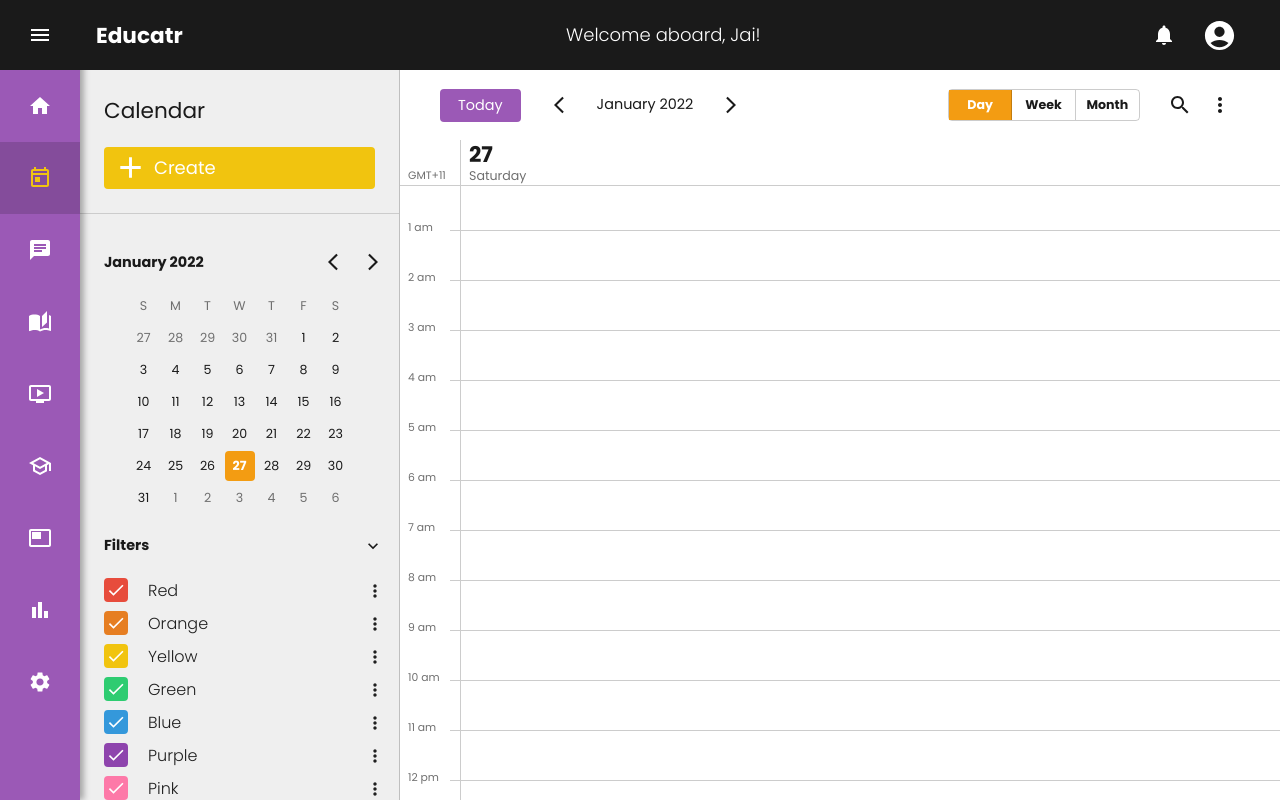
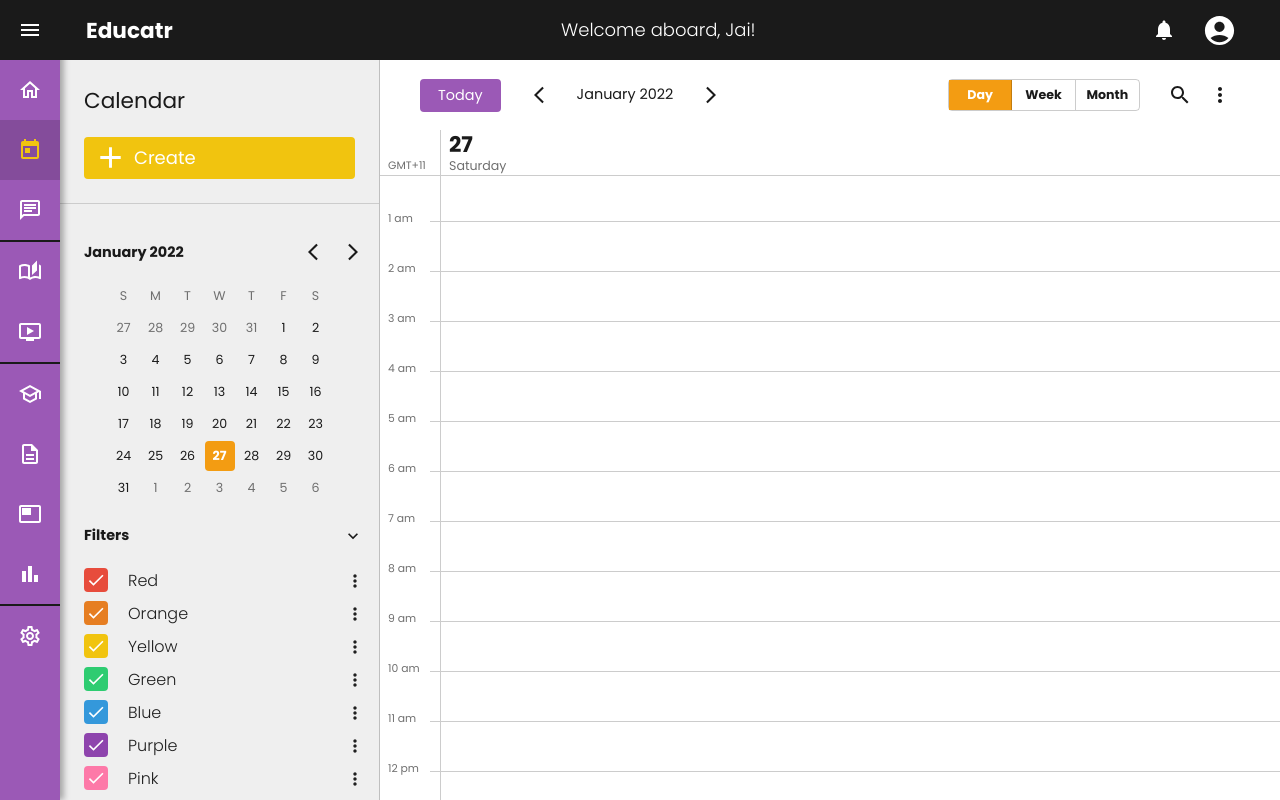
Before and after one commit to goodthingscomein/educatr-react, a React (Create React App) app: page /calendar in a window 1280 px wide. Built offline with nearby package versions, Linux system fonts and the light colour scheme.

Commit message:
added drawer width to theme, added a notes section, made the drawer thinner, and the buttons smaller, added FAQ and discussions tabs the the unit details

```diff
--- a/src/components/app-bar/app-bar.styles.tsx
+++ b/src/components/app-bar/app-bar.styles.tsx
@@ -20,7 +20,7 @@ export const AppBarContainer = styled.div<AppBarContainerProps>`
   flex-direction: row;
   align-items: center;
   justify-content: ${(props) => props.justifyContent || 'space-between'};
-  padding: ${(props) => props.padding || '0 40px'};
+  padding: 0 40px 0 10px;
 `;
 
 export const AppBarItemsContainer = styled.div`
--- a/src/components/drawer-button/drawer-button.styles.tsx
+++ b/src/components/drawer-button/drawer-button.styles.tsx
@@ -26,7 +26,7 @@ const HoverStyles = css<DrawerButtonContainerProps>`
 
 export const DrawerButtonContainer = styled.a<DrawerButtonContainerProps>`
   width: 100%;
-  padding: 12px 30px;
+  padding: 6px 20px;
   color: ${(props) => props.theme.getColor(props.textColor)};
   font-size: ${(props) => props.theme.getFontSize(props.size || 'medium')};
   font-weight: ${(props) => props.fontWeight || 400};
--- a/src/components/drawer/drawer.components.tsx
+++ b/src/components/drawer/drawer.components.tsx
@@ -15,15 +15,28 @@ import { Action } from '../../redux/all-actions.types';
 import { DrawerContainer } from './drawer.styles';
 
 // Import custom icons
-import HomeIcon from '@mui/icons-material/Home';
+// Unselected (outlined)
+import HomeIcon from '@mui/icons-material/HomeOutlined';
 import CalendarIcon from '@mui/icons-material/TodayOutlined';
-import MessagesIcon from '@mui/icons-material/Chat';
-import ResourcesIcon from '@mui/icons-material/AutoStories';
+import MessagesIcon from '@mui/icons-material/ChatOutlined';
+import ResourcesIcon from '@mui/icons-material/AutoStoriesOutlined';
 import RecordingsIcon from '@mui/icons-material/OndemandVideo';
 import UnitsIcon from '@mui/icons-material/SchoolOutlined';
+import NotesIcon from '@mui/icons-material/DescriptionOutlined';
 import ClassesIcon from '@mui/icons-material/FeaturedVideoOutlined';
 import GradesIcon from '@mui/icons-material/BarChartOutlined';
-import SettingsIcon from '@mui/icons-material/Settings';
+import SettingsIcon from '@mui/icons-material/SettingsOutlined';
+// Selected (filled)
+import HomeSelectedIcon from '@mui/icons-material/Home';
+import CalendarSelectedIcon from '@mui/icons-material/Today';
+import MessagesSelectedIcon from '@mui/icons-material/Chat';
+import ResourcesSelectedIcon from '@mui/icons-material/AutoStories';
+import RecordingsSelectedIcon from '@mui/icons-material/OndemandVideo';
+import UnitsSelectedIcon from '@mui/icons-material/School';
+import NotesSelectedIcon from '@mui/icons-material/Description';
+import ClassesSelectedIcon from '@mui/icons-material/FeaturedVideo';
+import GradesSelectedIcon from '@mui/icons-material/BarChart';
+import SettingsSelectedIcon from '@mui/icons-material/Settings';
 
 // Import custom components
 import DrawerSection from '../drawer-section/drawer-section.components';
@@ -66,7 +79,11 @@ const Drawer: React.FC<Props> = ({ isDrawerOpen, setDrawerIsOpen, yourUnitsNavig
             clickAction={() => drawerButtonClick('/')}
           >
             <Icon padding='24px 10px' margin={isDrawerOpen ? '0 24px 0 0' : ''}>
+              {useLocation().pathname.match(/^\/$/g) ? (
+                <HomeSelectedIcon fontSize='medium' />
+              ) : (
                 <HomeIcon fontSize='medium' />
+              )}
             </Icon>
             {isDrawerOpen ? 'Home' : ''}
           </DrawerButton>
@@ -78,7 +95,11 @@ const Drawer: React.FC<Props> = ({ isDrawerOpen, setDrawerIsOpen, yourUnitsNavig
             clickAction={() => drawerButtonClick('/calendar')}
           >
             <Icon padding='24px 10px' margin={isDrawerOpen ? '0 24px 0 0' : ''}>
+              {useLocation().pathname.match(/^\/calendar/g) ? (
+                <CalendarSelectedIcon fontSize='medium' />
+              ) : (
                 <CalendarIcon fontSize='medium' />
+              )}
             </Icon>
             {isDrawerOpen ? 'Calendar' : ''}
           </DrawerButton>
@@ -90,10 +111,15 @@ const Drawer: React.FC<Props> = ({ isDrawerOpen, setDrawerIsOpen, yourUnitsNavig
             clickAction={() => drawerButtonClick('/messages')}
           >
             <Icon padding='24px 10px' margin={isDrawerOpen ? '0 24px 0 0' : ''}>
+              {useLocation().pathname.match(/^\/messages/g) ? (
+                <MessagesSelectedIcon fontSize='medium' />
+              ) : (
                 <MessagesIcon fontSize='medium' />
+              )}
             </Icon>
             {isDrawerOpen ? 'Messages' : ''}
           </DrawerButton>
+          <Divider color='light' margin='0' />
           <DrawerButton
             textColor='white'
             hoverTextColor='primaryAccent'
@@ -102,7 +128,11 @@ const Drawer: React.FC<Props> = ({ isDrawerOpen, setDrawerIsOpen, yourUnitsNavig
             clickAction={() => drawerButtonClick('/resources')}
           >
             <Icon padding='24px 10px' margin={isDrawerOpen ? '0 24px 0 0' : ''}>
+              {useLocation().pathname.match(/^\/resources/g) ? (
+                <ResourcesSelectedIcon fontSize='medium' />
+              ) : (
                 <ResourcesIcon fontSize='medium' />
+              )}
             </Icon>
             {isDrawerOpen ? 'Resources' : ''}
           </DrawerButton>
@@ -114,10 +144,15 @@ const Drawer: React.FC<Props> = ({ isDrawerOpen, setDrawerIsOpen, yourUnitsNavig
             clickAction={() => drawerButtonClick('/recordings')}
           >
             <Icon padding='24px 10px' margin={isDrawerOpen ? '0 24px 0 0' : ''}>
+              {useLocation().pathname.match(/^\/recordings/g) ? (
+                <RecordingsSelectedIcon fontSize='medium' />
+              ) : (
                 <RecordingsIcon fontSize='medium' />
+              )}
             </Icon>
             {isDrawerOpen ? 'Recordings' : ''}
           </DrawerButton>
+          <Divider color='light' margin='0' />
           <DrawerButton
             textColor='white'
             hoverTextColor='primaryAccent'
@@ -126,9 +161,29 @@ const Drawer: React.FC<Props> = ({ isDrawerOpen, setDrawerIsOpen, yourUnitsNavig
             clickAction={() => drawerButtonClick(yourUnitsNavigationUrl)}
           >
             <Icon padding='24px 10px' margin={isDrawerOpen ? '0 24px 0 0' : ''}>
+              {useLocation().pathname.match(/^\/units/g) ? (
+                <UnitsSelectedIcon fontSize='medium' />
+              ) : (
                 <UnitsIcon fontSize='medium' />
+              )}
             </Icon>
             {isDrawerOpen ? 'Your Units' : ''}
+          </DrawerButton>
+          <DrawerButton
+            textColor='white'
+            hoverTextColor='primaryAccent'
+            fontWeight={300}
+            selected={useLocation().pathname.match(/^\/notes/g) ? true : false}
+            clickAction={() => drawerButtonClick('/notes')}
+          >
+            <Icon padding='24px 10px' margin={isDrawerOpen ? '0 24px 0 0' : ''}>
+              {useLocation().pathname.match(/^\/notes/g) ? (
+                <NotesSelectedIcon fontSize='medium' />
+              ) : (
+                <NotesIcon fontSize='medium' />
+              )}
+            </Icon>
+            {isDrawerOpen ? 'Your Notes' : ''}
           </DrawerButton>
           <DrawerButton
             textColor='white'
@@ -138,7 +193,11 @@ const Drawer: React.FC<Props> = ({ isDrawerOpen, setDrawerIsOpen, yourUnitsNavig
             clickAction={() => drawerButtonClick('/classes')}
           >
             <Icon padding='24px 10px' margin={isDrawerOpen ? '0 24px 0 0' : ''}>
+              {useLocation().pathname.match(/^\/classes/g) ? (
+                <ClassesSelectedIcon fontSize='medium' />
+              ) : (
                 <ClassesIcon fontSize='medium' />
+              )}
             </Icon>
             {isDrawerOpen ? 'Your Classes' : ''}
           </DrawerButton>
@@ -150,10 +209,15 @@ const Drawer: React.FC<Props> = ({ isDrawerOpen, setDrawerIsOpen, yourUnitsNavig
             clickAction={() => drawerButtonClick('/grades')}
           >
             <Icon padding='24px 10px' margin={isDrawerOpen ? '0 24px 0 0' : ''}>
+              {useLocation().pathname.match(/^\/grades/g) ? (
+                <GradesSelectedIcon fontSize='medium' />
+              ) : (
                 <GradesIcon fontSize='medium' />
+              )}
             </Icon>
             {isDrawerOpen ? 'Your Grades' : ''}
           </DrawerButton>
+          <Divider color='light' margin='0' />
           <DrawerButton
             textColor='white'
             hoverTextColor='primaryAccent'
@@ -162,7 +226,11 @@ const Drawer: React.FC<Props> = ({ isDrawerOpen, setDrawerIsOpen, yourUnitsNavig
             clickAction={() => drawerButtonClick('/settings')}
           >
             <Icon padding='24px 10px' margin={isDrawerOpen ? '0 24px 0 0' : ''}>
+              {useLocation().pathname.match(/^\/settings/g) ? (
+                <SettingsSelectedIcon fontSize='medium' />
+              ) : (
                 <SettingsIcon fontSize='medium' />
+              )}
             </Icon>
             {isDrawerOpen ? 'Settings' : ''}
           </DrawerButton>
--- a/src/components/drawer/drawer.styles.tsx
+++ b/src/components/drawer/drawer.styles.tsx
@@ -12,7 +12,7 @@ export const DrawerContainer = styled.div<DrawerContainerProps>`
   z-index: 4;
   padding: ${(props) => props.padding || 0};
   height: 100vh;
-  width: ${(props) => (props.isDrawerOpen ? '300px' : '80px')};
+  width: ${(props) => (props.isDrawerOpen ? props.theme.drawer.drawerOpenWidth : props.theme.drawer.drawerClosedWidth)};
   background-color: ${(props) => props.theme.themeColors.primary};
   display: flex;
   flex-direction: column;
--- a/src/pages/platform-layout/platform-layout.styles.tsx
+++ b/src/pages/platform-layout/platform-layout.styles.tsx
@@ -13,7 +13,7 @@ export const ContentPaddingContainer = styled.div`
   width: 100%;
   height: 100%;
   padding-top: ${(props) => props.theme.appBar.appBarHeight};
-  padding-left: 80px;
+  padding-left: 60px;
 `;
 
 export const ContentContainer = styled.div`
--- a/src/pages/recording-details/recording-details.pages.tsx
+++ b/src/pages/recording-details/recording-details.pages.tsx
@@ -1,7 +1,5 @@
-import React, { useState } from 'react';
-import CopyText from '../../components/copy-text/copy-text.components';
-import HeadingText from '../../components/heading/heading.components';
-import Link from '../../components/link/link.components';
+import React from 'react';
+import { useNavigate, useParams } from 'react-router-dom';
 
 // Import styles
 import {
@@ -15,15 +13,30 @@ import {
   ContentContainer,
 } from './recording-details.styles';
 
+// Import custom components
+import CopyText from '../../components/copy-text/copy-text.components';
+import HeadingText from '../../components/heading/heading.components';
+import Link from '../../components/link/link.components';
+
 // Render Component
 const RecordingsPage: React.FC = () => {
-  // State for content container
+  // Url Params
+  const { recordingId } = useParams();
+
+  // Navigation
+  const navigate = useNavigate();
 
   return (
     <PageContainer>
+      {/* Left side of page */}
       <MainContainer>
         <VideoContainer>
-          <Video controls src='https://s3.eu-central-1.amazonaws.com/pipe.public.content/short.mp4' />
+          <Video
+            controls
+            preload='auto'
+            src='https://s3.eu-central-1.amazonaws.com/pipe.public.content/short.mp4'
+            poster='https://s3.eu-central-1.amazonaws.com/pipe.public.content/poster.png'
+          />
         </VideoContainer>
         <AllContentContainer>
           <ContentSelectionBar>
--- a/src/pages/unit-details/unit-details.pages.tsx
+++ b/src/pages/unit-details/unit-details.pages.tsx
@@ -132,6 +132,24 @@ const UnitDetailsPage: React.FC<Props> = ({ setYourUnitsNavigationUrl }) => {
               >
                 Grades
               </Link>
+              <Link
+                color={useLocation().pathname.match(/^\/units\/[A-Za-z0-9]*\/faq$/g) ? 'primary' : 'textDark'}
+                hoverColor='primary'
+                underlineEffect='always'
+                margin='0 16px 0 0'
+                clickAction={() => handleNavigateClick(`/units/${unitId}/faq`)}
+              >
+                FAQ
+              </Link>
+              <Link
+                color={useLocation().pathname.match(/^\/units\/[A-Za-z0-9]*\/discussions$/g) ? 'primary' : 'textDark'}
+                hoverColor='primary'
+                underlineEffect='always'
+                margin='0 16px 0 0'
+                clickAction={() => handleNavigateClick(`/units/${unitId}/discussions`)}
+              >
+                Discussions
+              </Link>
             </HorizontalDiv>
             <HorizontalDiv
               backgroundColor='transparent'
--- a/src/themes/main.theme.ts
+++ b/src/themes/main.theme.ts
@@ -145,11 +145,11 @@ export const MainTheme: DefaultTheme = {
     }
   },
   appBar: {
-    appBarHeight: '70px',
+    appBarHeight: '60px',
   },
-  sideDrawer: {
-    sideDrawerWidth: '20%',
-    sideDrawerMaxWidth: '300px',
+  drawer: {
+    drawerClosedWidth: '60px',
+    drawerOpenWidth: '300px',
   },
   borderRadius: '4px',
 };
--- a/src/type-declarations/styled.d.ts
+++ b/src/type-declarations/styled.d.ts
@@ -97,9 +97,9 @@ declare module 'styled-components' {
     appBar: {
       appBarHeight: string;
     };
-    sideDrawer: {
-      sideDrawerWidth: string;
-      sideDrawerMaxWidth: string;
+    drawer: {
+      drawerClosedWidth: string;
+      drawerOpenWidth: string;
     };
     borderRadius: string;
   }
```
Lines whose indentation alone changed are shown as unchanged.
